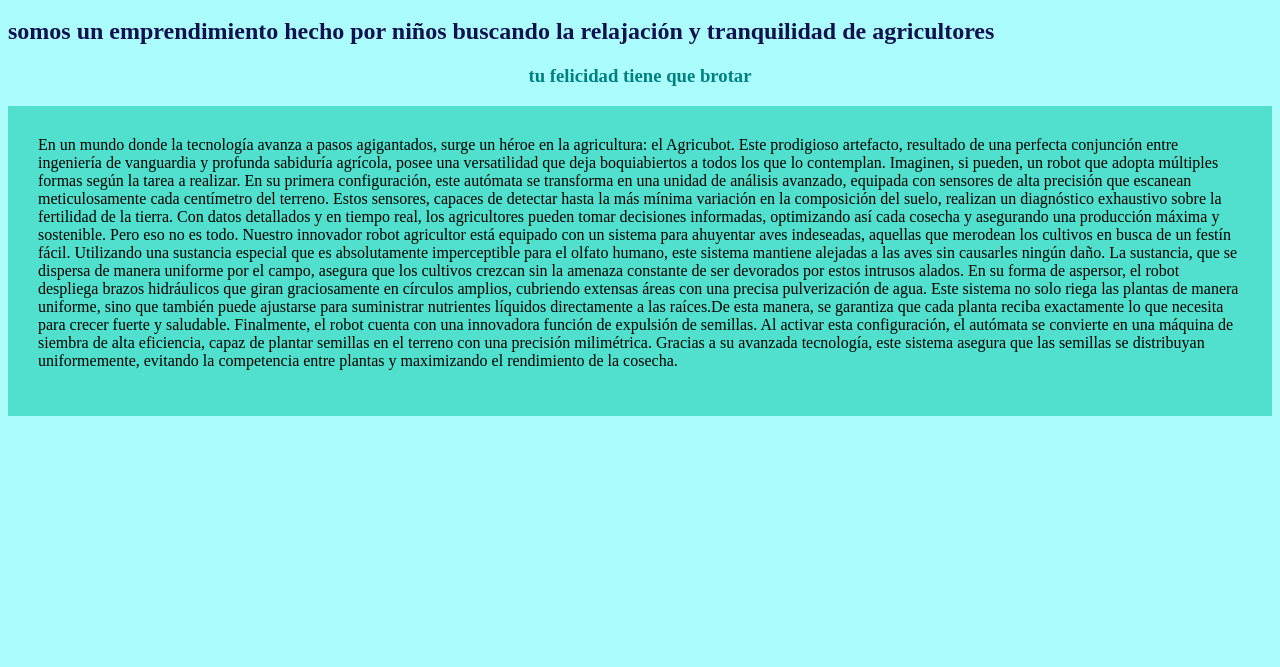
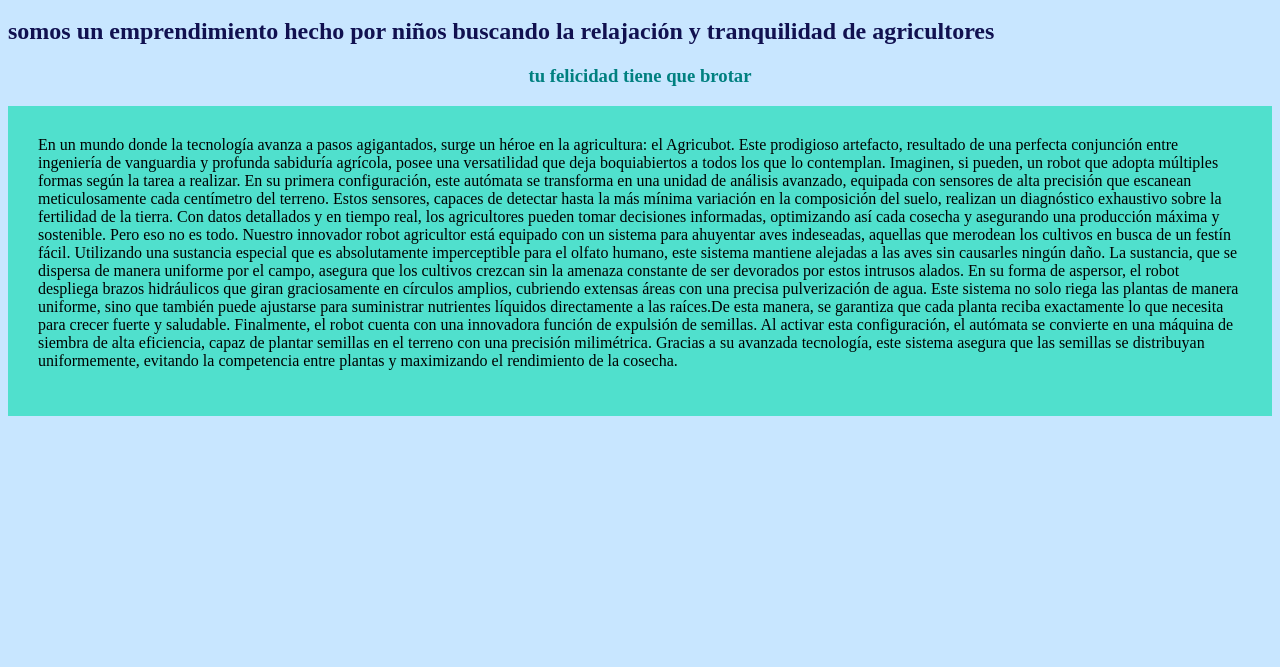
Before and after one commit to sken-sys-goob/Agricubot, a plain HTML site: page index.html in a window 1280 px wide. Shown: the part 133-800 px from the top of the page. Drawn offline with Linux system fonts and the light colour scheme.

Commit message:
commit 5 mejor

```diff
--- a/Style.css
+++ b/Style.css
@@ -1,5 +1,5 @@
 body {
-  background-color: rgb(171, 252, 252);
+  background-color: rgb(200, 230, 255);
 }
 .titulo {
   font-size: 50px;
--- a/StyleModelo.css
+++ b/StyleModelo.css
@@ -1,5 +1,5 @@
 body {
-  background-color: rgb(145, 248, 243);
+  background-color: rgb(200, 230, 255);
 }
 .robotf {
   text-align: left;
```
